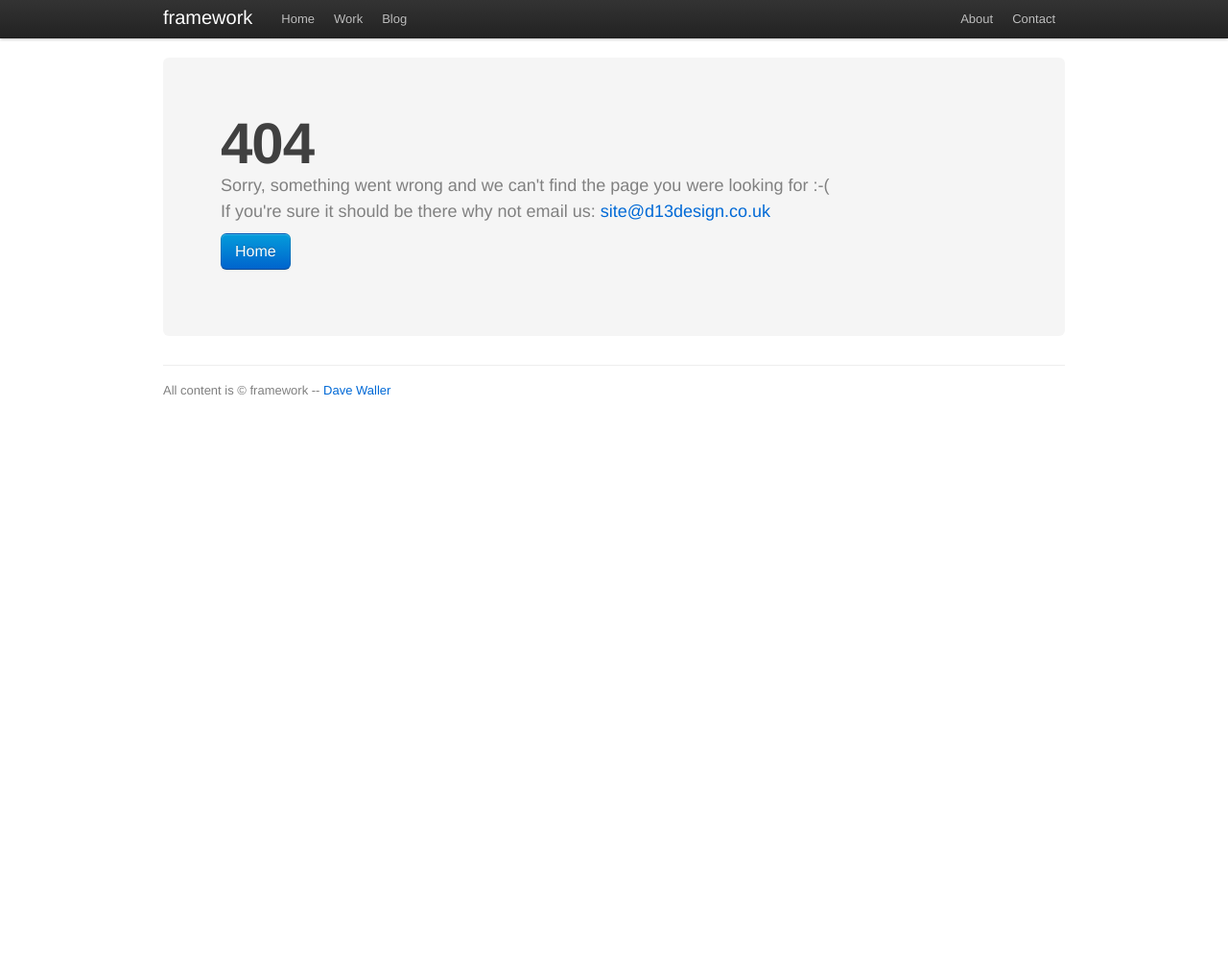
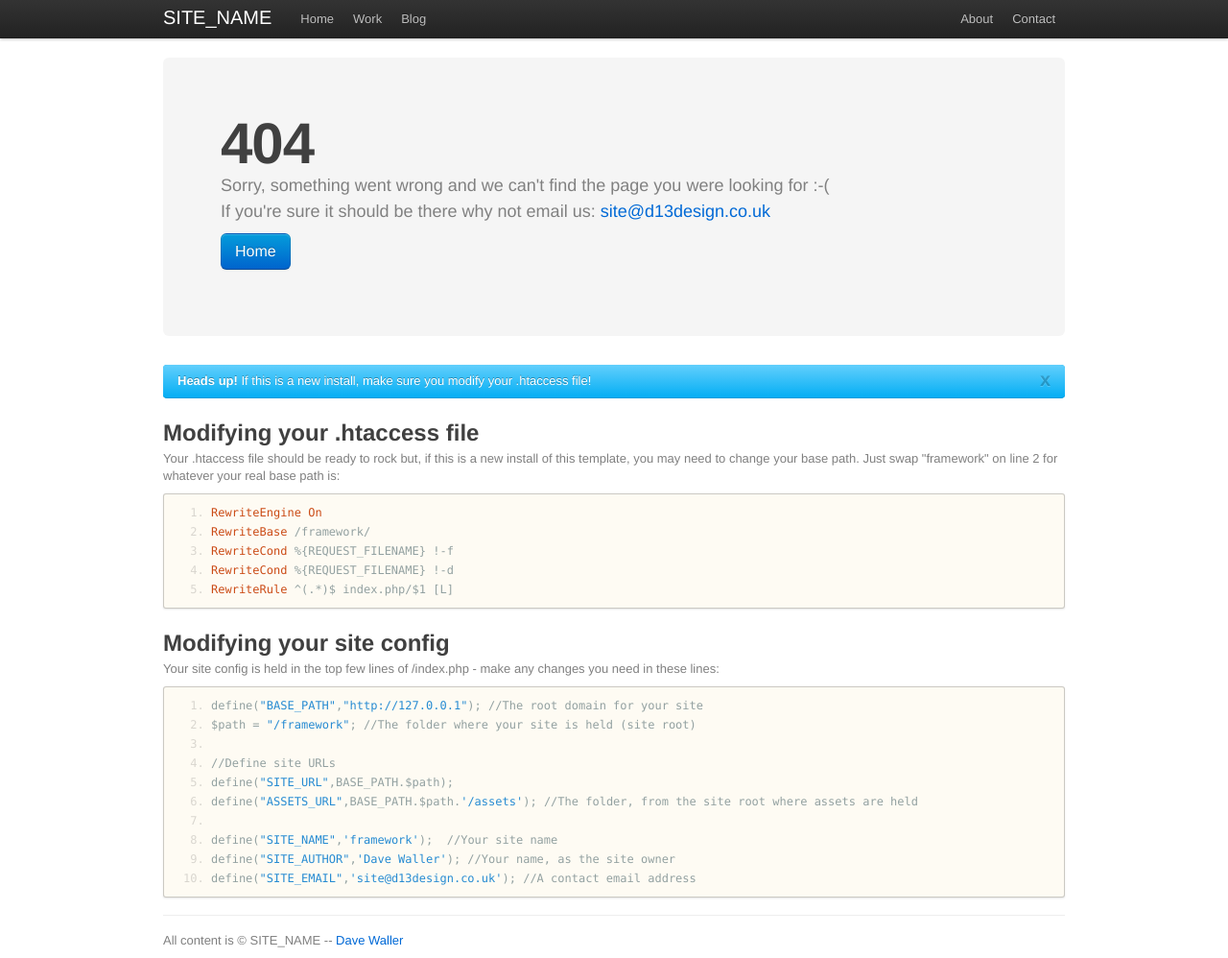
Before and after one commit to d13design/d13framework, a PHP site: page /d13design/ in a window 1280 px wide. Shown: the whole page at 96% size. Before the commit the page ends 412 px from the top, so only its background shows below. Run offline with PHP 8.4, Linux system fonts and the light colour scheme; data that the repository does not hold is empty; style sheets or scripts are compiled from the project's sources; some libraries are stand-ins or nearby versions.

Commit message:
Updated help messages for brand new installs

```diff
--- a/content/404.php
+++ b/content/404.php
@@ -5,3 +5,33 @@
 	If you're sure it should be there why not email us: <?php html_link('mailto:'.SITE_EMAIL, SITE_EMAIL); ?></p>
 	<p><?php html_link(create_path(),'Home','btn primary large'); ?></p>
 </div>
+
+<div class="alert-message info">
+	<a class="close" href="#" onclick="$('.alert-message').fadeOut();return false;">x</a>
+	<p><strong>Heads up!</strong> If this is a new install, make sure you modify your .htaccess file!</p>
+</div>
+
+<h2>Modifying your .htaccess file</h2>
+<p>Your .htaccess file should be ready to rock but, if this is a new install of this template, you may need to change your base path. Just swap "framework" on line 2 for whatever your real base path is:</p>
+<pre class="prettyprint linenums">
+RewriteEngine On
+RewriteBase /framework/
+RewriteCond %{REQUEST_FILENAME} !-f
+RewriteCond %{REQUEST_FILENAME} !-d
+RewriteRule ^(.*)$ index.php/$1 [L]
+</pre>
+
+<h2>Modifying your site config</h2>
+<p>Your site config is held in the top few lines of /index.php - make any changes you need in these lines:</p>
+<pre class="prettyprint linenums">
+define("BASE_PATH","http://127.0.0.1"); //The root domain for your site
+$path = "/framework"; //The folder where your site is held (site root)
+
+//Define site URLs
+define("SITE_URL",BASE_PATH.$path);
+define("ASSETS_URL",BASE_PATH.$path.'/assets'); //The folder, from the site root where assets are held
+
+define("SITE_NAME",'framework');  //Your site name
+define("SITE_AUTHOR",'Dave Waller'); //Your name, as the site owner
+define("SITE_EMAIL",'site@d13design.co.uk'); //A contact email address
+</pre>
```
Also changed, not shown: content/home.php (+0 -15 lines).
